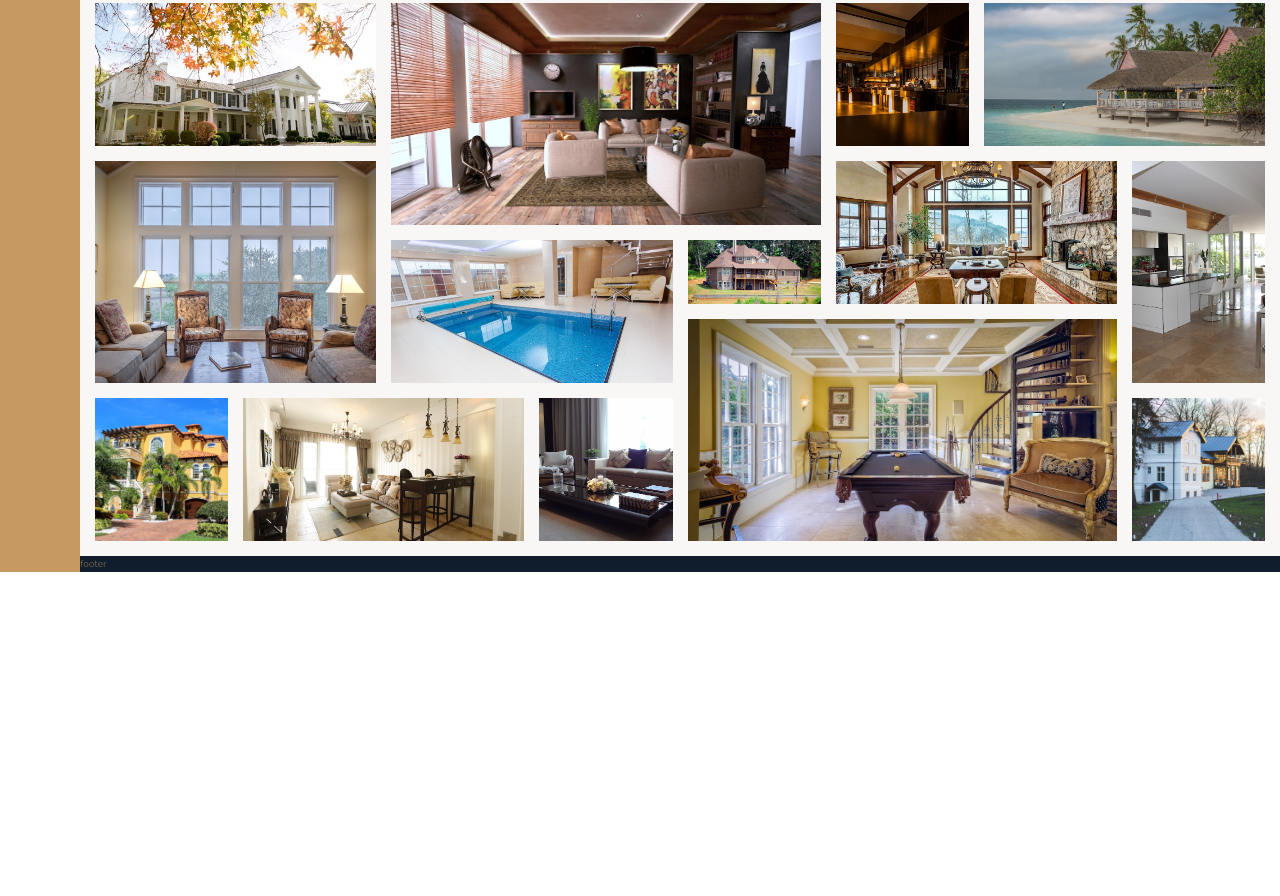
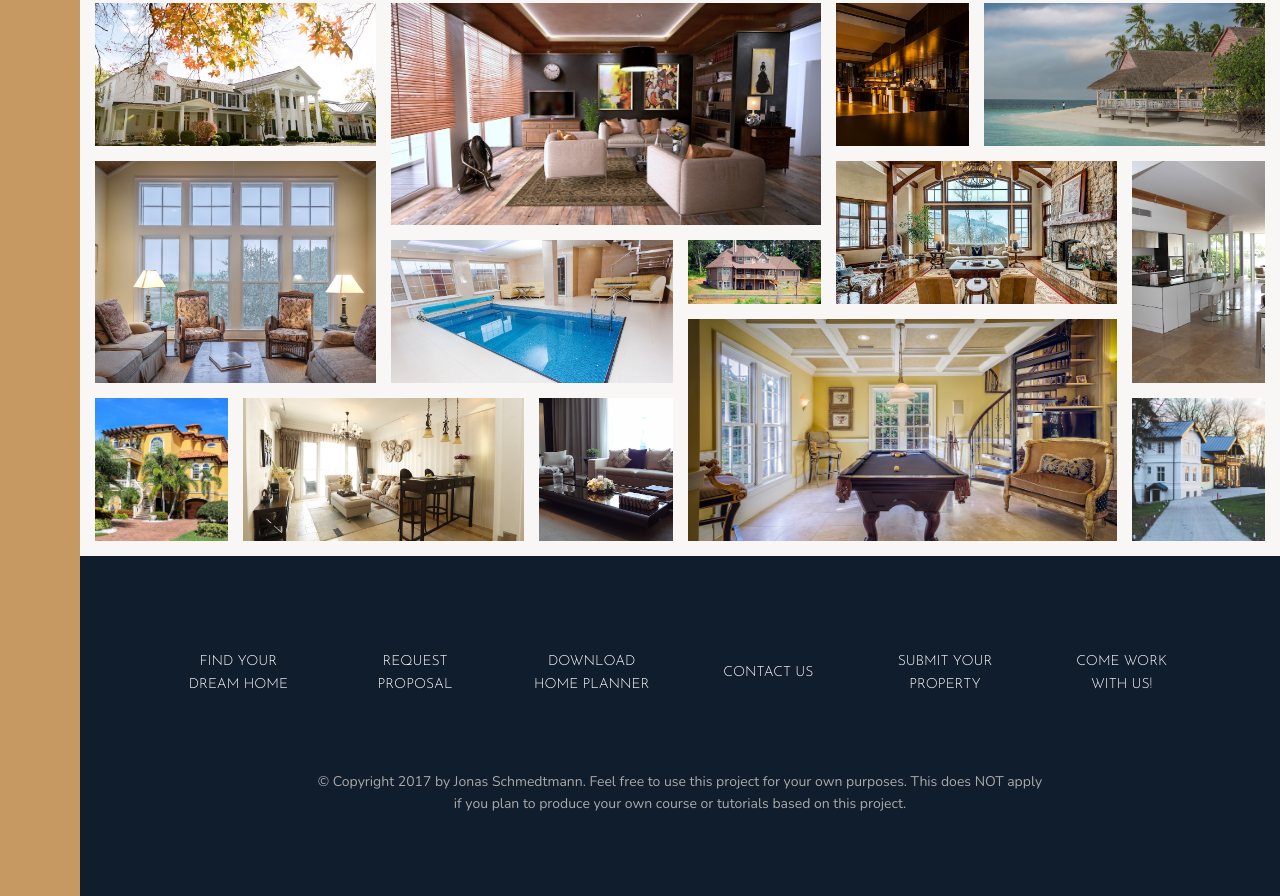
Before and after one commit to chianglynn/advancedcssandsass-projects, a website: page Nexter/index.html in a window 1280 px wide. Shown: the part 3084-3980 px from the top of the page. Before the commit the page ends 3656 px from the top, so only its background shows below. Drawn offline with nearby package versions, Linux system fonts and the light colour scheme.

Commit message:
Style footer section

```diff
--- a/Nexter/index.html
+++ b/Nexter/index.html
@@ -322,7 +322,18 @@
                 class="gallery__img"></figure>
     </section>
 
-    <footer class="footer">footer</footer>
+    <footer class="footer">
+        <ul class="nav">
+            <li class="nav__item"><a href="#" class="nav__link">Find your dream home</a></li>
+            <li class="nav__item"><a href="#" class="nav__link">Request proposal</a></li>
+            <li class="nav__item"><a href="#" class="nav__link">Download home planner</a></li>
+            <li class="nav__item"><a href="#" class="nav__link">Contact us</a></li>
+            <li class="nav__item"><a href="#" class="nav__link">Submit your property</a></li>
+            <li class="nav__item"><a href="#" class="nav__link">Come work with us!</a></li>
+        </ul>
+        <p class="copyright">&copy; Copyright 2017 by Jonas Schmedtmann. Feel free to use this project for your own
+            purposes. This does NOT apply if you plan to produce your own course or tutorials based on this project.</p>
+    </footer>
 </body>
 
 </html>
--- a/Nexter/sass/_base.scss
+++ b/Nexter/sass/_base.scss
@@ -12,7 +12,8 @@
     --color-grey-dark-1: #54483A;
     --color-grey-dark-2: #6D5D4B;
 
-    --color-white: #fff;
+    --color-white    : #fff;
+    --color-white-rgb: 255, 255, 255;
 
     // Font-family
     --font-primary: 'Nunito', sans-serif;
--- a/Nexter/sass/_footer.scss
+++ b/Nexter/sass/_footer.scss
@@ -1,4 +1,41 @@
 .footer {
     grid-column     : full-start / full-end;
+    padding         : 8rem;
     background-color: var(--color-secondary);
 }
+
+.nav {
+    display              : grid;
+    grid-template-columns: repeat(auto-fit, minmax(15rem, 1fr));
+    grid-gap             : 2rem;
+    align-items          : center;
+    list-style           : none;
+
+    &__link:link,
+    &__link:visited {
+        display        : block;
+        padding        : 1.5rem;
+        font-family    : var(--font-display);
+        font-size      : 1.4rem;
+        color          : var(--color-white);
+        text-align     : center;
+        text-decoration: none;
+        text-transform : uppercase;
+        transition     : all .2s;
+
+    }
+
+    &__link:hover,
+    &__link:active {
+        background-color: rgba(var(--color-white-rgb), .05);
+        transform       : translateY(-3px);
+    }
+}
+
+.copyright {
+    margin    : 6rem auto 0;
+    width     : 70%;
+    font-size : 1.4rem;
+    color     : var(--color-grey-light-2);
+    text-align: center;
+}
```
Also changed, not shown: Nexter/css/style.css.
